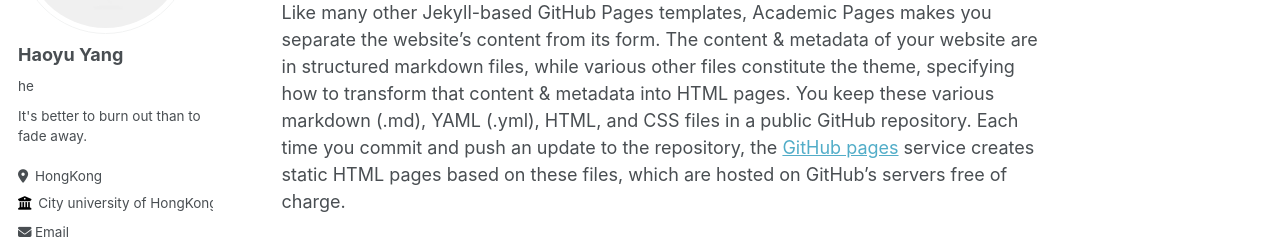
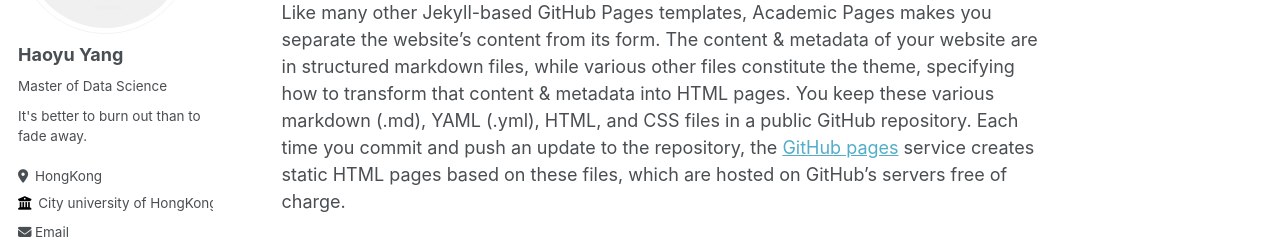
Before and after one commit to woruo838/woruo838.GitHub.io, a Jekyll site: the page built from _pages/about.md, in a window 1280 px wide. Shown: the part 247-490 px from the top of the page. Built offline with Jekyll 4.4.1, drawn with Linux system fonts in a browser that asks for light colours; some web fonts are replaced.

Commit message:
Update _config.yml

```diff
--- a/_config.yml
+++ b/_config.yml
@@ -23,7 +23,7 @@ author:
   # Biographic information
   avatar           : "woruo838.png"
   name             : "Haoyu Yang"
-  pronouns         : "he" # example: "she/her"
+  pronouns         : "Master of Data Science" # example: "she/her"
   bio              : "It's better to burn out than to fade away."
   location         : "HongKong"
   employer         : "City university of HongKong"
```
